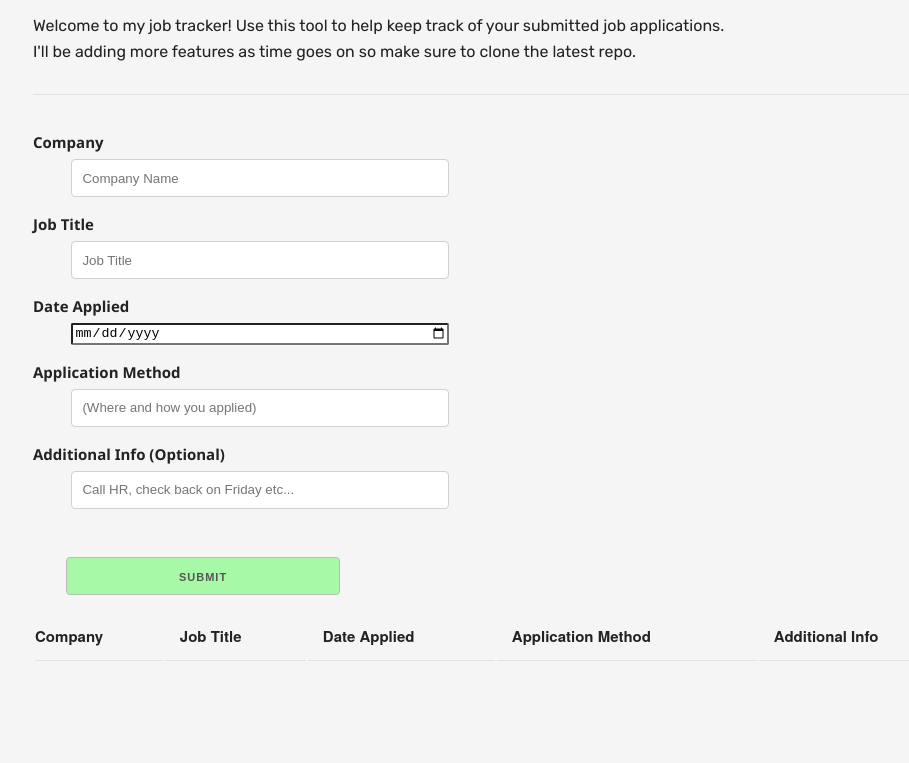
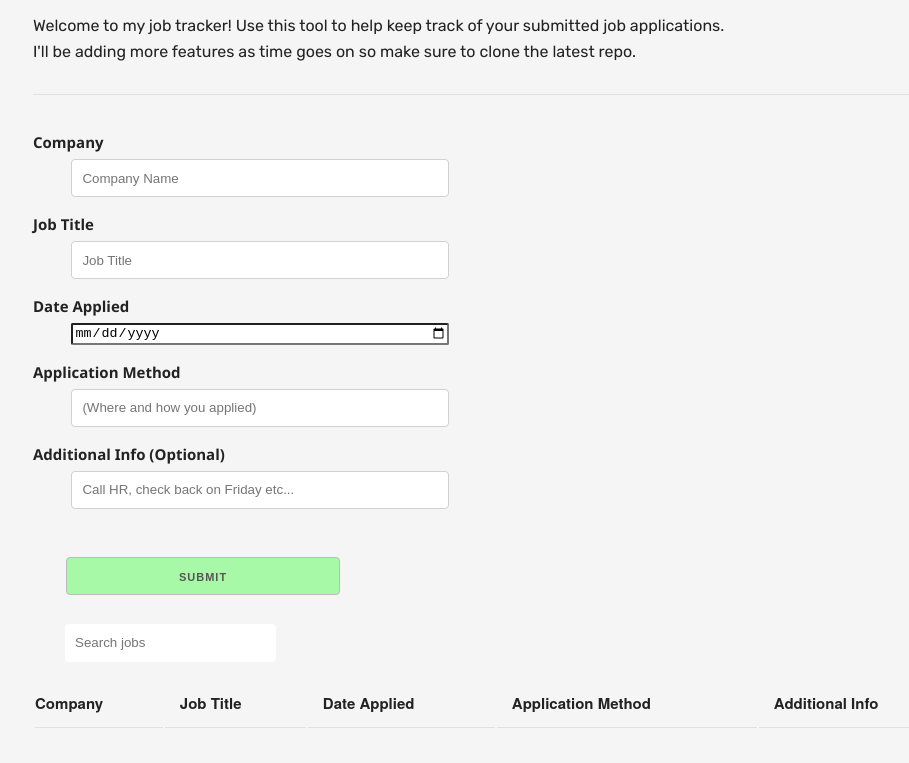
Before and after one commit to ddlufcy/Job-Tracker, a plain HTML site: page index.html in a window 1280 px wide. Shown: the part 121-884 px from the top of the page, without its empty margins (127-1036 px from the left). Before the commit the page ends 817 px from the top, so only its background shows below. Drawn offline with nearby package versions, Linux system fonts and the light colour scheme.

Commit message:
search function

```diff
--- a/app.js
+++ b/app.js
@@ -126,6 +126,37 @@ document.querySelector('#application-list').addEventListener('click', function (
     ui.showAlert('Job Removed', 'success');
     e.preventDefault();
 });
+//Filter function
+function filterFunction() {
+    // Declare variables
+    var input, filter, table, tr, td, i, txtValue;
+    input = document.getElementById("filterInput");
+    filter = input.value.toUpperCase();
+    table = document.getElementById("mainTable");
+    tr = table.getElementsByTagName("tr");
+
+    // Loop through all table rows, and hide those who don't match the search query
+    for (i = 0; i < tr.length; i++) {
+      td = tr[i].getElementsByTagName("td")[0];
+      if (td) {
+        txtValue = td.textContent || td.innerText;
+        if (txtValue.toUpperCase().indexOf(filter) > -1) {
+          tr[i].style.display = "";
+        } else {
+          tr[i].style.display = "none";
+        }
+      }
+    }
+  }
+
+
+
+
+
+
+
+
+
 
 // //Event Listener Job Status
 // let jobStatus = document.querySelector('#application-list').addEventListener('dblclick', function (e) {
--- a/index.html
+++ b/index.html
@@ -45,24 +45,27 @@
             </div>
             <div class="row">
                 <label for="applicationMethod">Application Method </label>
-                <input type="text" id="applicationMethod" class="u five columns" placeholder="(Where and how you applied)">
+                <input type="text" id="applicationMethod" class="u five columns"
+                    placeholder="(Where and how you applied)">
             </div>
             <div class="row">
                 <label for="additionalInfo">Additional Info (Optional)</label>
-                <input type="text" id="additionalInfo" class="u five columns" placeholder="Call HR, check back on Friday etc..." >
+                <input type="text" id="additionalInfo" class="u five columns"
+                    placeholder="Call HR, check back on Friday etc...">
             </div>
 
             <div class="submitBtn">
                 <input id="submitBtn" type="submit" value="submit" class="u four columns">
             </div>
+        </form>
 
-            <!-- <div class="watchDiv">
-                        <label for="watchJob">Keep an eye on this</label>
-                        <input type="checkbox" id="watchJob" class="u five columns" placeholder="(Optional)" >
-                    </div> -->
-        </form>
-        <!-- <hr> -->
-        <table class="u-full-width">
+        <br>
+
+        <table id="mainTable" class="u-full-width">
+            <div class="row">
+                <input class="u three columns" type="text" id="filterInput" onkeyup="filterFunction()"
+                    placeholder="Search jobs">
+            </div>
             <thead>
                 <tr>
                     <th>Company</th>
--- a/main.css
+++ b/main.css
@@ -54,3 +54,7 @@ h1{
     padding-bottom: 1em;
     display: inline;
 }
+#filterInput{
+    border: none;
+    margin-left: 2.4em;
+}
```
